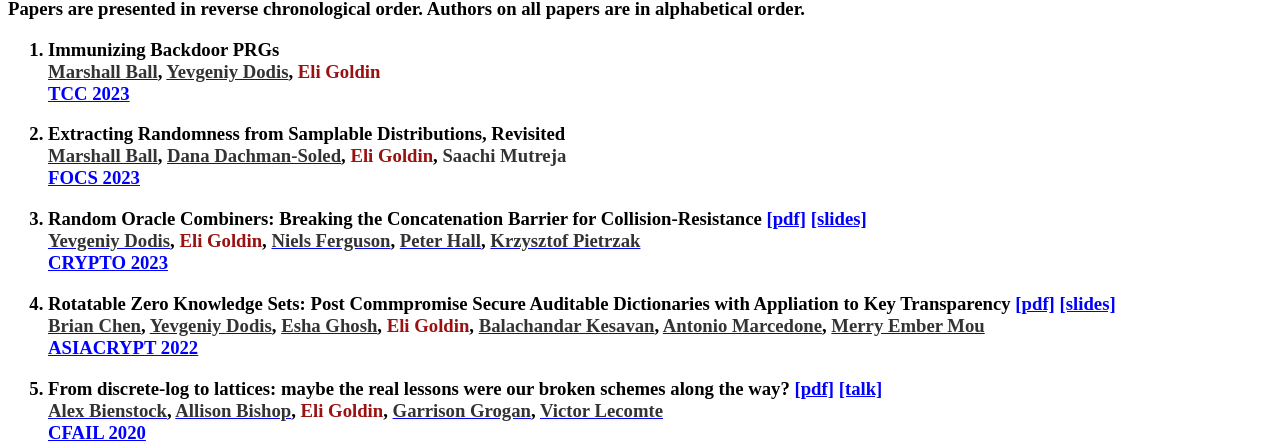
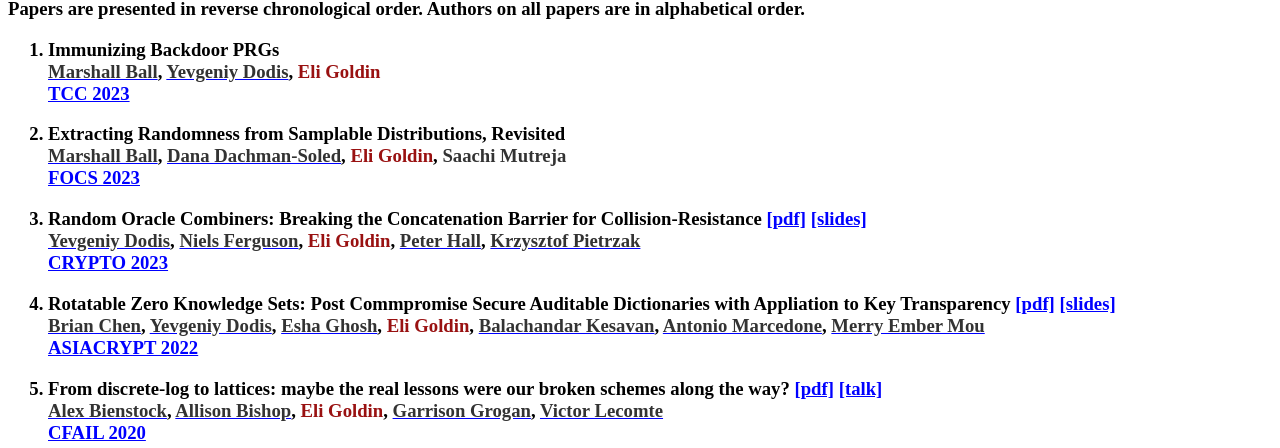
Before and after one commit to ile123ile/ile123ile.github.io, a plain HTML site: page index.html in a window 1280 px wide. Shown: the part 352-800 px from the top of the page. Drawn offline with Linux system fonts and the light colour scheme.

Commit message:
reordered authors

```diff
--- a/index.html
+++ b/index.html
@@ -47,7 +47,7 @@ Papers are presented in reverse chronological order. Authors on all papers are i
   <li>
     <p><strong>Random Oracle Combiners: Breaking the Concatenation Barrier for
   Collision-Resistance</strong> <a href="https://eprint.iacr.org/2023/1041.pdf">[pdf]</a> <a href="./talks/rom-crypto.pptx">[slides]</a> <br />
-<a href="https://cs.nyu.edu/~dodis/"><span style="color:#333">Yevgeniy Dodis</span></a>, <span style="color:#911">Eli Goldin</span>, <a href="https://www.linkedin.com/in/niels-ferguson-854ab829"><span style=color:#333>Niels Ferguson</span></a>, <a href="https://simons.berkeley.edu/people/peter-hall"><span style="color:#333">Peter Hall</span></a>, <a href="https://ist.ac.at/en/research/pietrzak-group/"><span style="color:#333">Krzysztof Pietrzak</span></a><br />
+<a href="https://cs.nyu.edu/~dodis/"><span style="color:#333">Yevgeniy Dodis</span></a>, <a href="https://www.linkedin.com/in/niels-ferguson-854ab829"><span style=color:#333>Niels Ferguson</span></a>, <span style="color:#911">Eli Goldin</span>, <a href="https://simons.berkeley.edu/people/peter-hall"><span style="color:#333">Peter Hall</span></a>, <a href="https://ist.ac.at/en/research/pietrzak-group/"><span style="color:#333">Krzysztof Pietrzak</span></a><br />
 <strong><a href="https://crypto.iacr.org/2023/">CRYPTO 2023</a></strong></p>
   </li>
   <li>
```
